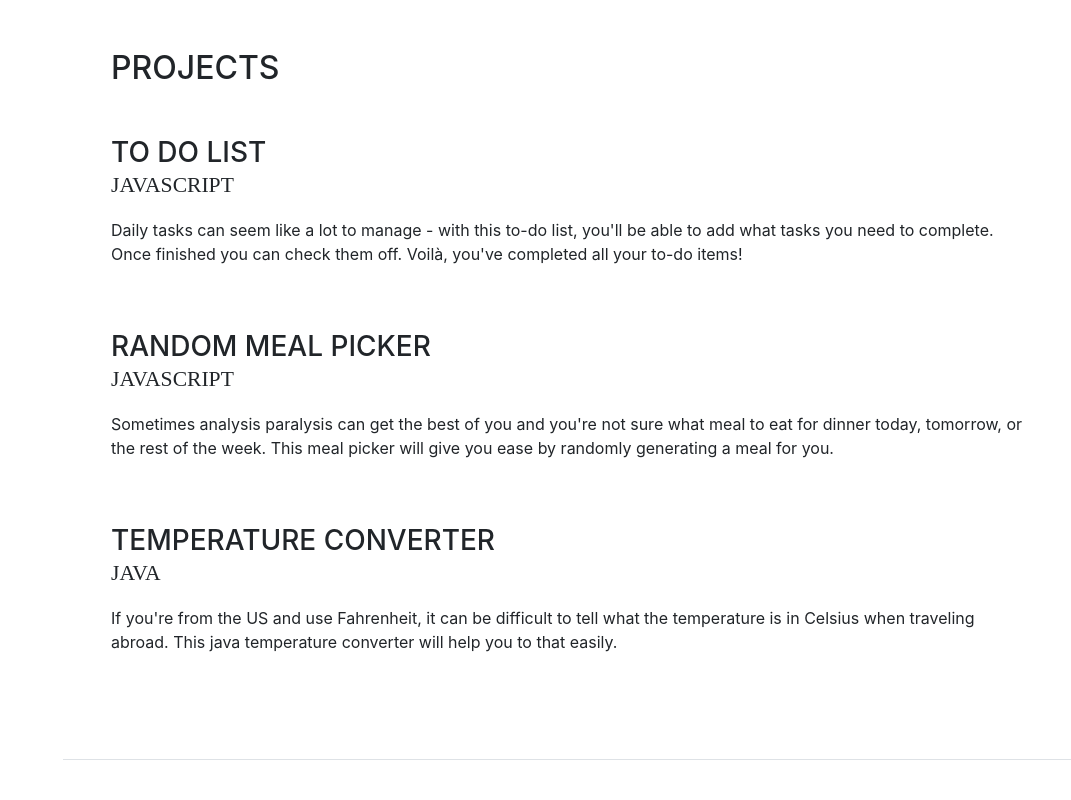
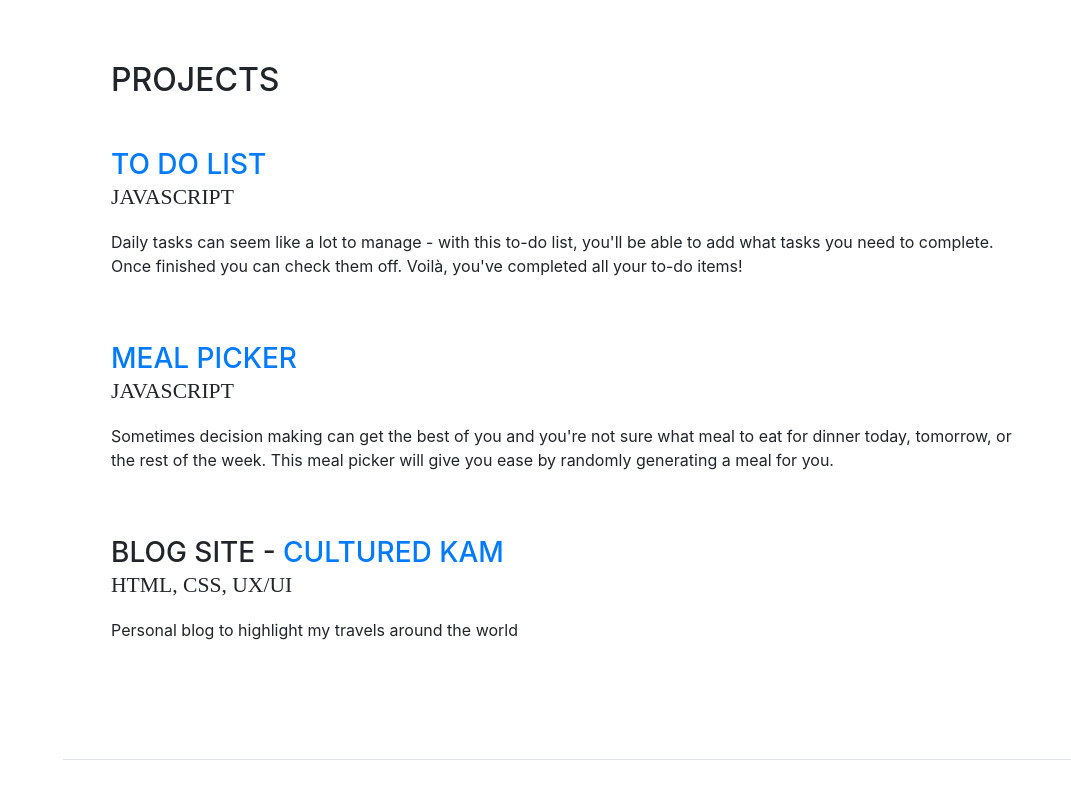
Before and after one commit to kamrac/kamrac.github.io, a website with bundled scripts: page index.html in a window 1280 px wide. Shown: the part 1640-2440 px from the top of the page, without its empty margins (209-1280 px from the left). Built offline with nearby package versions, Linux system fonts and the light colour scheme; a web font is replaced by a local one.

Commit message:
updates to toDo

```diff
--- a/index.html
+++ b/index.html
@@ -138,7 +138,7 @@
 
           <div class="portfolio-item d-flex flex-column flex-md-row mb-5">
             <div class="portfolio-content mr-auto">
-              <h3 class="mb-0">To Do List</h3>
+              <h3 class="mb-0"><a href="https://github.com/kamrac/to-do-list.git">To Do List</a></h3>
               <div class="subheading mb-3">JavaScript</div>
               <p>Daily tasks can seem like a lot to manage - with this to-do list, you'll be able to add what tasks you need to complete. Once finished you can check them off. Voilà, you've completed all your to-do items!</p>
               <a href=""></a>
@@ -148,17 +148,17 @@
 
           <div class="portfolio-item d-flex flex-column flex-md-row mb-5">
             <div class="portfolio-content mr-auto">
-              <h3 class="mb-0">Random Meal Picker</h3>
+              <h3 class="mb-0"><a href="https://github.com/kamrac/mealpicker">Meal Picker</a></h3>
               <div class="subheading mb-3">JavaScript</div>
-              <p>Sometimes analysis paralysis can get the best of you and you're not sure what meal to eat for dinner today, tomorrow, or the rest of the week. This meal picker will give you ease by randomly generating a meal for you.</p>
+              <p>Sometimes decision making can get the best of you and you're not sure what meal to eat for dinner today, tomorrow, or the rest of the week. This meal picker will give you ease by randomly generating a meal for you.</p>
             </div>
           </div>
 
           <div class="portfolio-item d-flex flex-column flex-md-row">
             <div class="portfolio-content mr-auto">
-              <h3 class="mb-0">Temperature Converter</h3>
-              <div class="subheading mb-3">Java</div>
-              <p>If you're from the US and use Fahrenheit, it can be difficult to tell what the temperature is in Celsius when traveling abroad. This java temperature converter will help you to that easily.</p>
+              <h3 class="mb-0">Blog Site - <a href="www.culturedkam.com">Cultured Kam</a> </h3>
+              <div class="subheading mb-3">HTML, CSS, UX/UI</div>
+              <p>Personal blog to highlight my travels around the world</p>
             </div>
           </div>
 
@@ -182,7 +182,7 @@
 
           <div class="portfolio-item d-flex flex-column flex-md-row mb-5">
             <div class="portfolio-content mr-auto">
-              <h3 class="mb-0">Growth Marketing Associate</h3>
+              <h3 class="mb-0">Growth Marketing Specialist</h3>
               <div class="subheading mb-3">ohne</div>
               <p>Researched & analyzed influencer data from Tableau in order to generate sales & higher conversion</p>
             </div>
```
